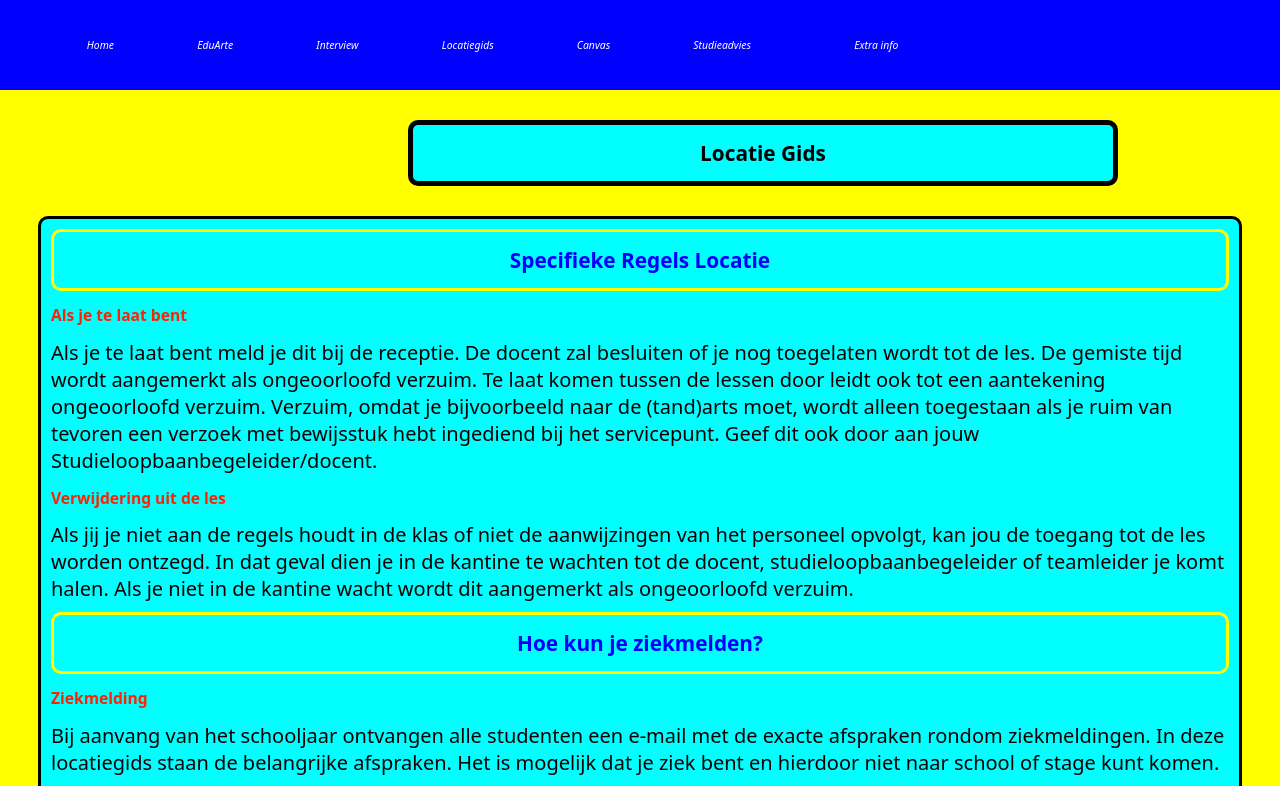
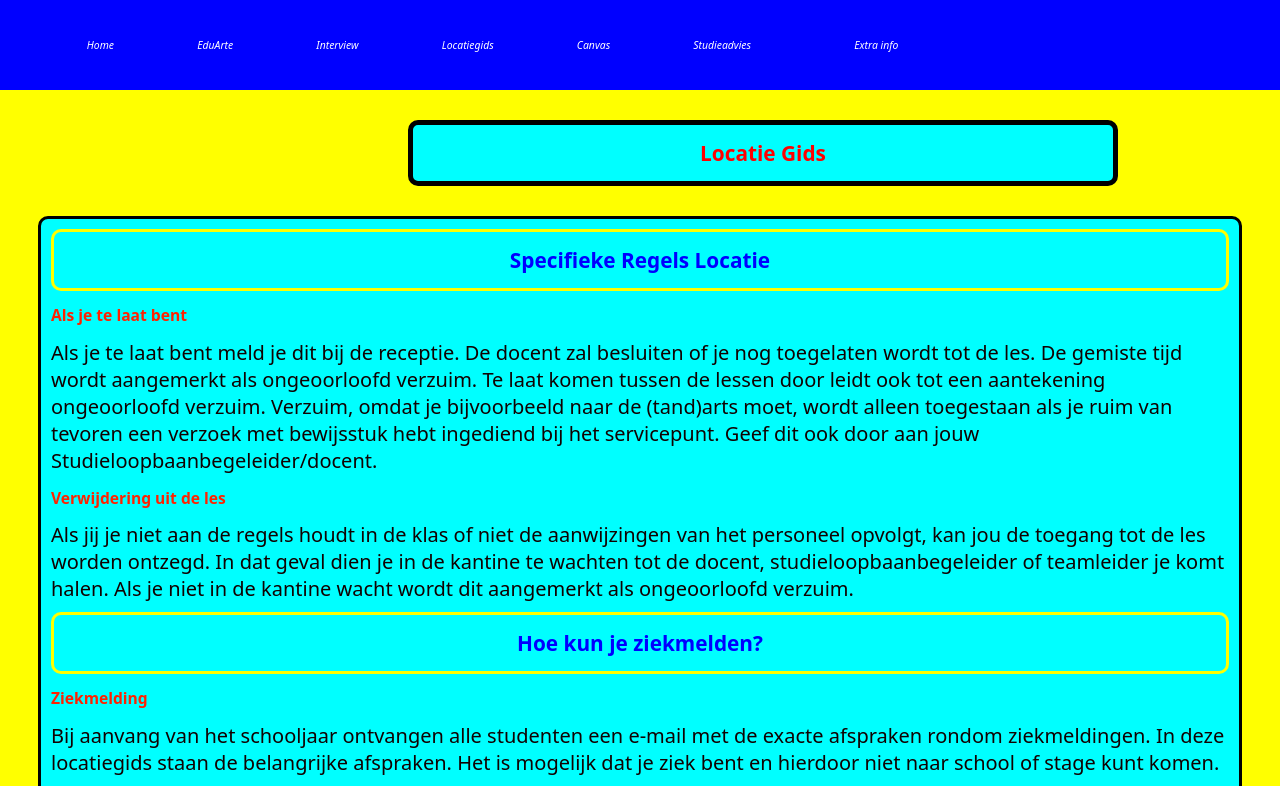
Before and after one commit to Salah-EddineBezat/project-p1-ouderavond-simpel, a plain HTML site: page yusuflocatiegids.html in a window 1280 px wide. Shown: the top 786 px of the page. Drawn offline with Linux system fonts and the light colour scheme; a web font is replaced by a local one.

Commit message:
aanpassing 2

```diff
--- a/style.css
+++ b/style.css
@@ -674,7 +674,7 @@ nav a:hover{
 
     }
 
-    .renkloc{
+    .renklocat{
         color: red;
     }
 
```
